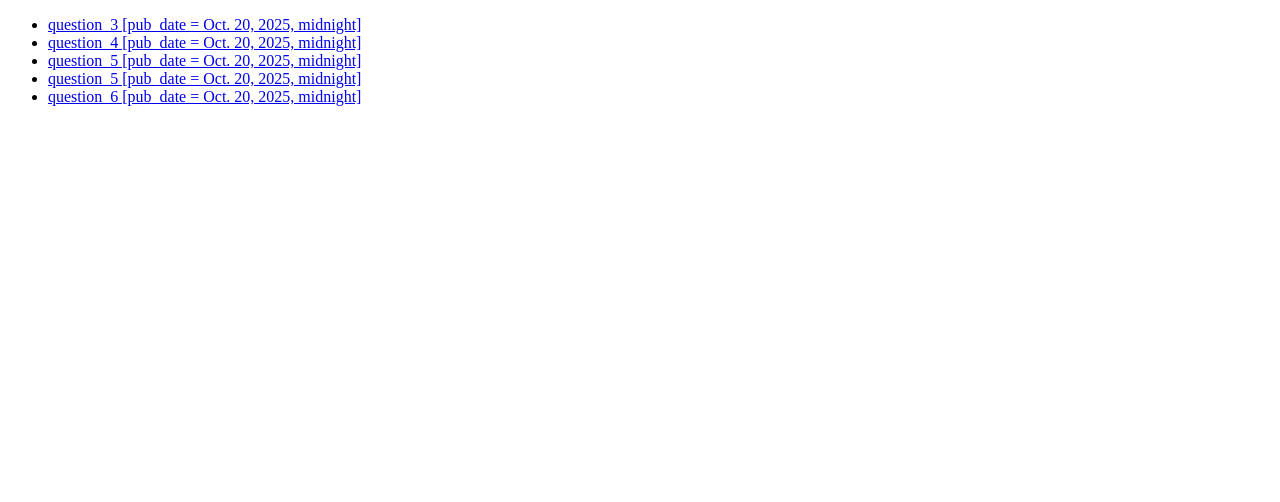
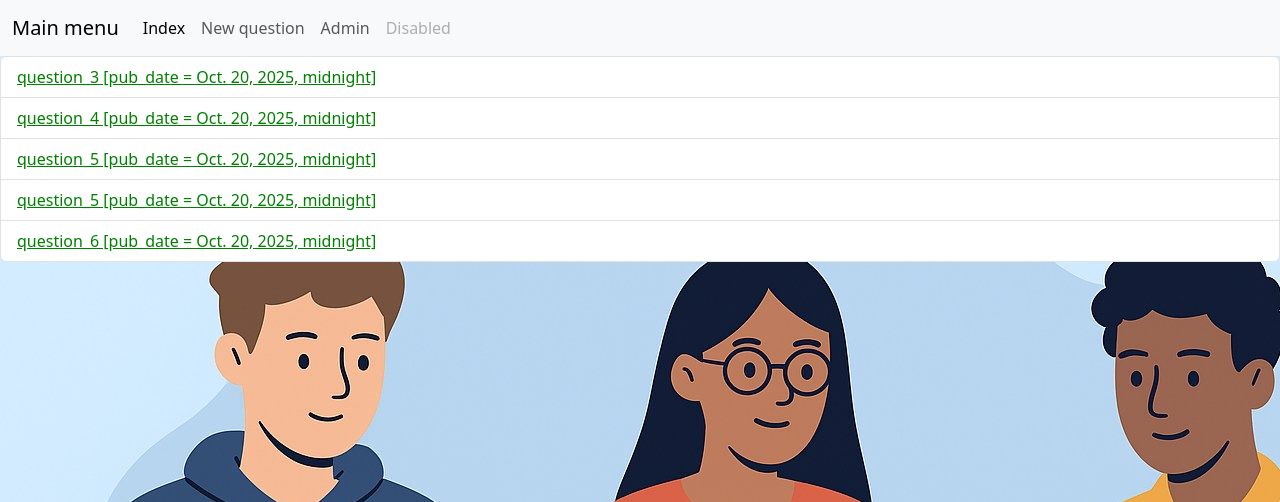
Before and after one commit to podolyanyn/djangotutorial_classwork_group_3-, a Django app: page /polls/ in a window 1280 px wide. Shown: the top 502 px of the page. Run offline with Django 5.2, Linux system fonts and the light colour scheme; data comes from the database, SQL or seed files in the repository; both versions use the stored data as it was after the commit.

Commit message:
Lesson_43_Advanced functionality of HTML, CSS, and Django Templates. Part 1

```diff
--- /dev/null
+++ b/polls/static/polls/style.css
@@ -0,0 +1,7 @@
+li a {
+    color: green;
+}
+
+body {
+    background: white url("images/ai_workers.jpg") no-repeat;
+}
--- a/polls/templates/polls/index.html
+++ b/polls/templates/polls/index.html
@@ -1,18 +1,50 @@
+{% load static %}
 <!DOCTYPE html>
 <html lang="en">
 <head>
     <meta charset="UTF-8">
     <title>Title</title>
+    <link rel="stylesheet" href="{% static '/polls/style.css' %}">
+    <link rel="stylesheet" href="https://cdn.jsdelivr.net/npm/bootstrap@5.3.8/dist/css/bootstrap.min.css">
+
+
 </head>
 <body>
+    <nav class="navbar navbar-expand-lg bg-body-tertiary">
+      <div class="container-fluid">
+        <a class="navbar-brand" href="#">Main menu</a>
+        <button class="navbar-toggler" type="button" data-bs-toggle="collapse" data-bs-target="#navbarNavAltMarkup" aria-controls="navbarNavAltMarkup" aria-expanded="false" aria-label="Toggle navigation">
+          <span class="navbar-toggler-icon"></span>
+        </button>
+        <div class="collapse navbar-collapse" id="navbarNavAltMarkup">
+          <div class="navbar-nav">
+            <a class="nav-link active" aria-current="page" href="#">Index</a>
+            <a class="nav-link" href={% url 'polls:new_question' %}>New question</a>
+            <a class="nav-link" href="/admin">Admin</a>
+            <a class="nav-link disabled" aria-disabled="true">Disabled</a>
+          </div>
+        </div>
+      </div>
+    </nav>
+
     {% if latest_question_list %}
-        <ul>
+        <ul class="list-group">
         {% for question in latest_question_list %}
-            <li><a href="{% url 'polls:detail' question.id %}">{{ question.question_text }} [pub_date = {{ question.pub_date }}]</a></li>
+            <li class="list-group-item"><a href="{% url 'polls:detail' question.id %}">{{ question.question_text }} [pub_date = {{ question.pub_date }}]</a></li>
         {% endfor %}
         </ul>
     {% else %}
         <p>No polls are available.</p>
     {% endif %}
+
+
+{#<ul class="list-group">#}
+{#  <li class="list-group-item">An item</li>#}
+{#  <li class="list-group-item">A second item</li>#}
+{#  <li class="list-group-item">A third item</li>#}
+{#  <li class="list-group-item">A fourth item</li>#}
+{#  <li class="list-group-item">And a fifth one</li>#}
+{#</ul>#}
+
 </body>
 </html>
--- a/polls/templates/polls/question_detail.html
+++ b/polls/templates/polls/question_detail.html
@@ -1,3 +1,4 @@
+{% load static %}
 <!DOCTYPE html>
 <html lang="en">
 <head>
```
Also changed, not shown: polls/templates/polls/new_question.html (+22 -1 lines), db.sqlite3, polls/static/polls/images/ai_workers.jpg (added).
